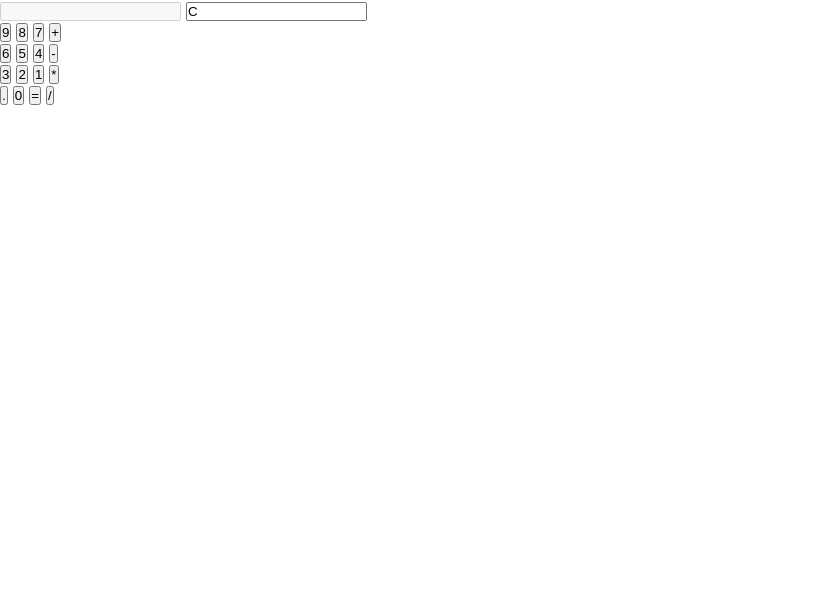
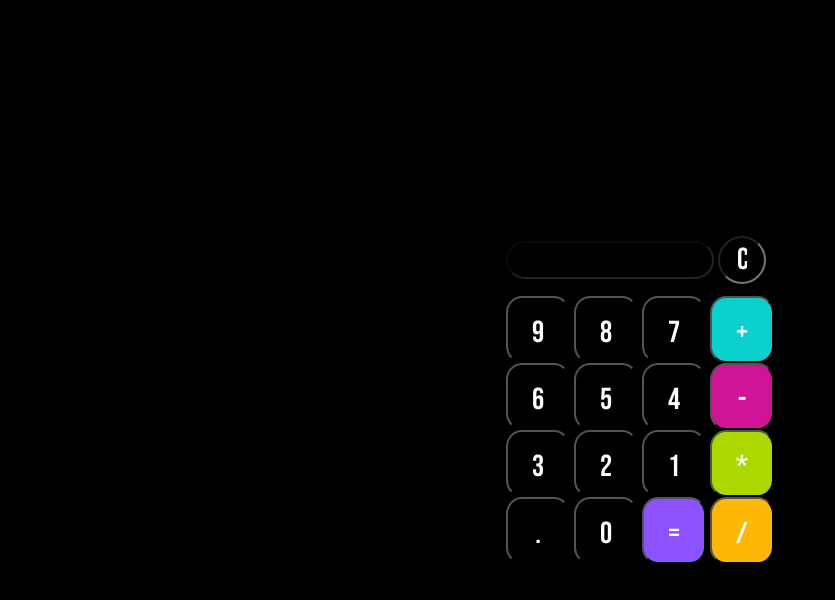
Before and after one commit to amandafd/calculadora, a plain HTML site: page index.html in a window 1280 px wide. Shown: the whole page, without its empty margins (0-835 px from the left). Drawn offline with Linux system fonts and the light colour scheme.

Commit message:
feat: terminando base da calculadora

```diff
--- a/assets/css/style.css
+++ b/assets/css/style.css
@@ -1,7 +1,3 @@
-/*:root {
-    TODO: Definir cores, criar variaveis externas e importar aqui
-}*/
-
 * {
     padding: 0;
     margin: 0;
@@ -9,6 +5,75 @@
 }
 
 html {
-    font-family: 'Quicksand', sans-serif;
-    font-size: 18px;
+    font-size: 16px;
 }
+
+body {
+    background-color: #000;
+    width: 100%;
+    height: 100vh;
+    display: flex;
+    align-items: center;
+    justify-content: center;
+}
+
+input {
+    color: #fff;
+    padding: 1.06rem;
+    outline: none;
+    border-radius: 25%;
+    font-family: 'Bebas Neue', cursive;
+    font-size: 1.9rem;
+}
+
+.num {
+    width: 4rem;
+    height: 4.19rem;
+}
+
+.text {
+    width: 13rem;
+    height: 1.6rem;
+    border-radius: 1.4rem;
+    letter-spacing: 0.3rem;
+    text-align: center;
+    margin-bottom: 0.75rem;
+}
+
+.text1 {
+    width: 3rem;
+    height: 3rem;
+    border-radius: 50%;
+    letter-spacing: 0.3rem;
+    text-align: center;
+    margin-bottom: 0.75rem;
+    cursor: pointer;
+}
+
+main {
+    display: inline-block;
+}
+
+.maincolor {
+    background-color: #000;
+}
+
+.blue {
+    background-color: #0Cd0Cd;
+}
+
+.pin {
+    background-color: #Cf1596;
+}
+
+.gre {
+    background-color: #AAD800;
+}
+
+.pur {
+    background-color: #8C52FF;
+}
+
+.ora {
+    background-color: #FCB707;
+}
--- a/index.html
+++ b/index.html
@@ -8,6 +8,9 @@
 
         <link rel="stylesheet" type="text/css" href="assets/css/style.css">
 
+        <link rel="preconnect" href="https://fonts.googleapis.com">
+        <link rel="preconnect" href="https://fonts.gstatic.com" crossorigin>
+        <link href="https://fonts.googleapis.com/css2?family=Bebas+Neue&display=swap" rel="stylesheet">
     </head>
     <body>
         <header>
@@ -15,7 +18,7 @@
         <main>
             <form action="" name="Calculator">
                 <input type="text" class="text maincolor" name="text1" disabled>
-                <input type="text" class="text maincolor" name="text12" value="C" onclick="location.reload()"><br>
+                <input type="text" class="text1 maincolor" name="text12" value="C" onclick="location.reload()"><br>
 
                 <input type="button" class="num maincolor" name="btn9" value="9" onclick="displaynum(btn9.value)">
                 <input type="button" class="num maincolor" name="btn8" value="8" onclick="displaynum(btn8.value)">
@@ -34,7 +37,7 @@
 
                 <input type="button" class="num maincolor" name="dot" value="." onclick="displaynum(dot.value)">
                 <input type="button" class="num maincolor" name="btn0" value="0" onclick="displaynum(btn0.value)">
-                <input type="button" class="num maincolor" name="eqlbtn" value="=" onclick="text1.value=eval(text1.value)"">
+                <input type="button" class="num pur" name="eqlbtn" value="=" onclick="text1.value=eval(text1.value)"">
                 <input type="button" class="num ora" name="divbtn" value="/" onclick="displaynum(divbtn.value)"><br>
             </form>
         </main>
```
